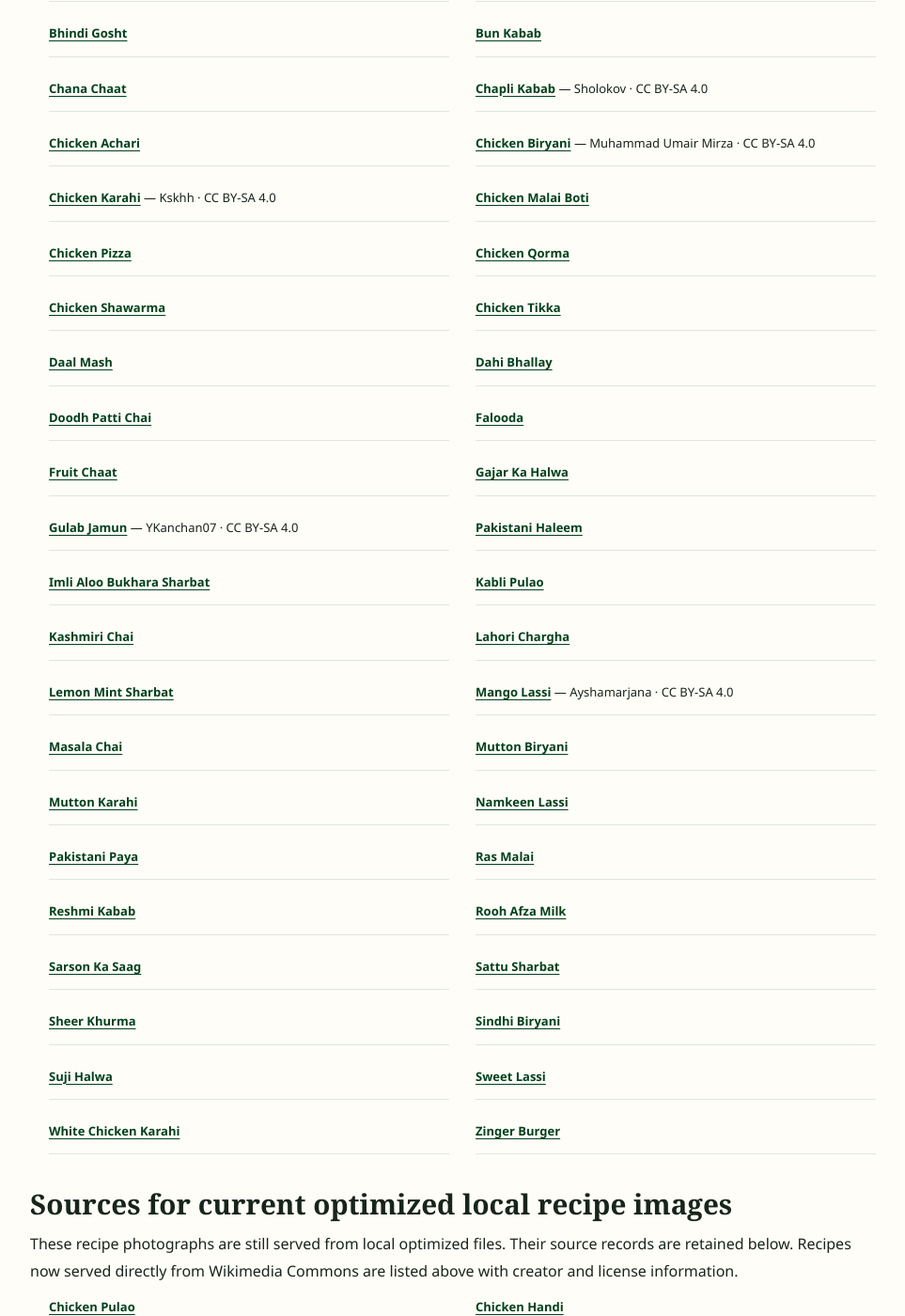
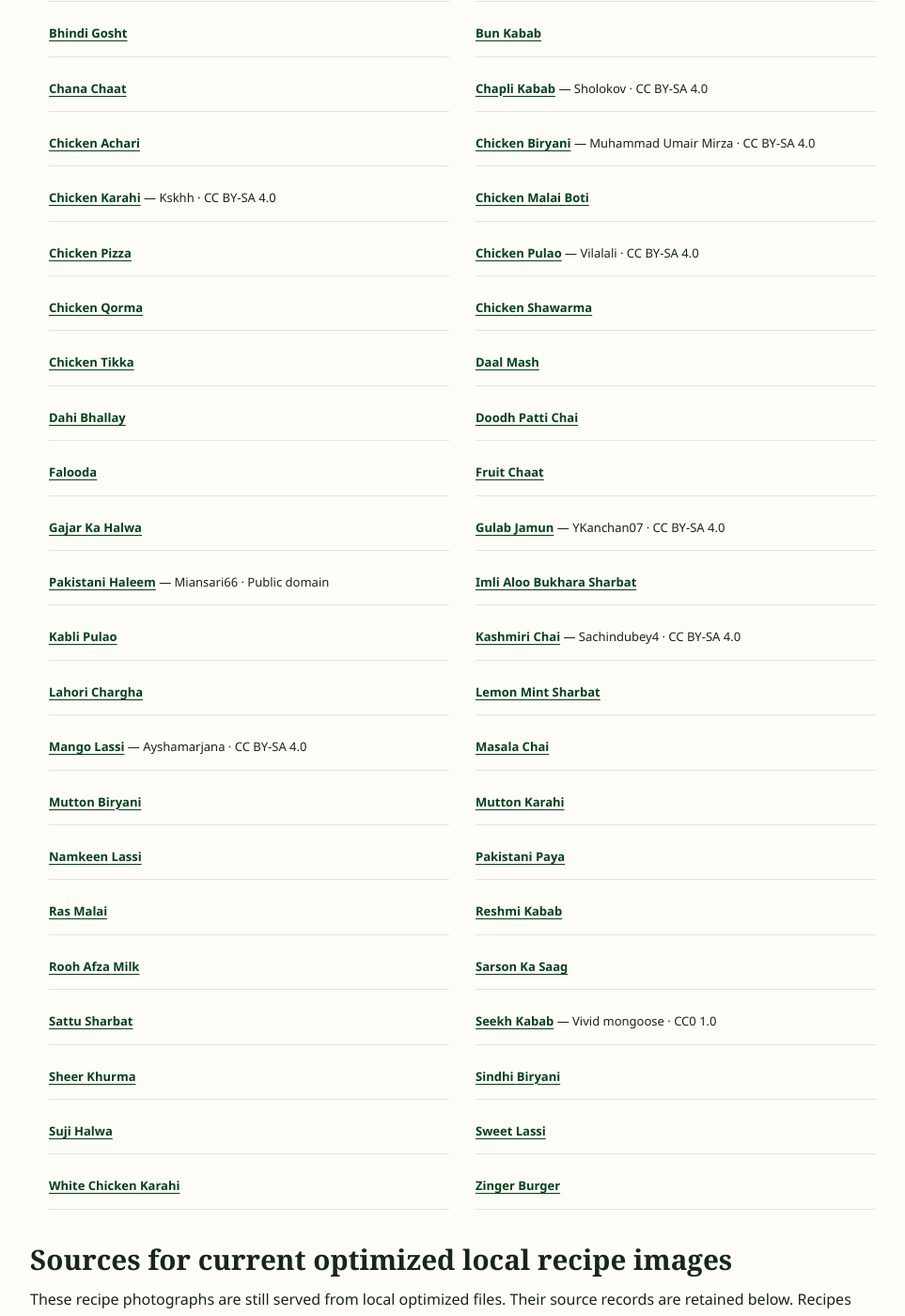
Before and after one commit to manazarali01-hub/pakistan-food, a Jekyll site: the page built from image-credits.html, in a window 1280 px wide and 1400 px high, scrolled down 820 px. Shown: the whole window at 94% size, without its empty margins (158-1121 px from the left). Built offline with Jekyll 4.4.1, drawn with Linux system fonts in a browser that asks for light colours.

Commit message:
Upgrade priority recipe imagery and complete Commons attribution metadata

```diff
--- a/_data/recipes/haleem.json
+++ b/_data/recipes/haleem.json
@@ -70,5 +70,8 @@
       "question": "How do I stop haleem sticking to the pot?",
       "answer": "Once it thickens, use lower heat and scrape the base regularly with a sturdy spoon."
     }
-  ]
+  ],
+  "image_source": "https://commons.wikimedia.org/wiki/File:Haleem.JPG",
+  "image_author": "Miansari66",
+  "image_license": "Public domain"
 }
--- a/_data/recipes/kashmiri-chai.json
+++ b/_data/recipes/kashmiri-chai.json
@@ -69,5 +69,8 @@
       "question": "When should milk be added?",
       "answer": "After the tea concentrate has reduced, aerated and developed a deep reddish-brown tone. Milk reveals the final pink shade."
     }
-  ]
+  ],
+  "image_source": "https://commons.wikimedia.org/wiki/File:Kashmiri_Tea.jpg",
+  "image_author": "Sachindubey4",
+  "image_license": "CC BY-SA 4.0"
 }
```
Also changed, not shown: _data/recipes/chicken-pulao.json (+8 -4 lines), _data/recipes/seekh-kabab.json (+7 -4 lines).
